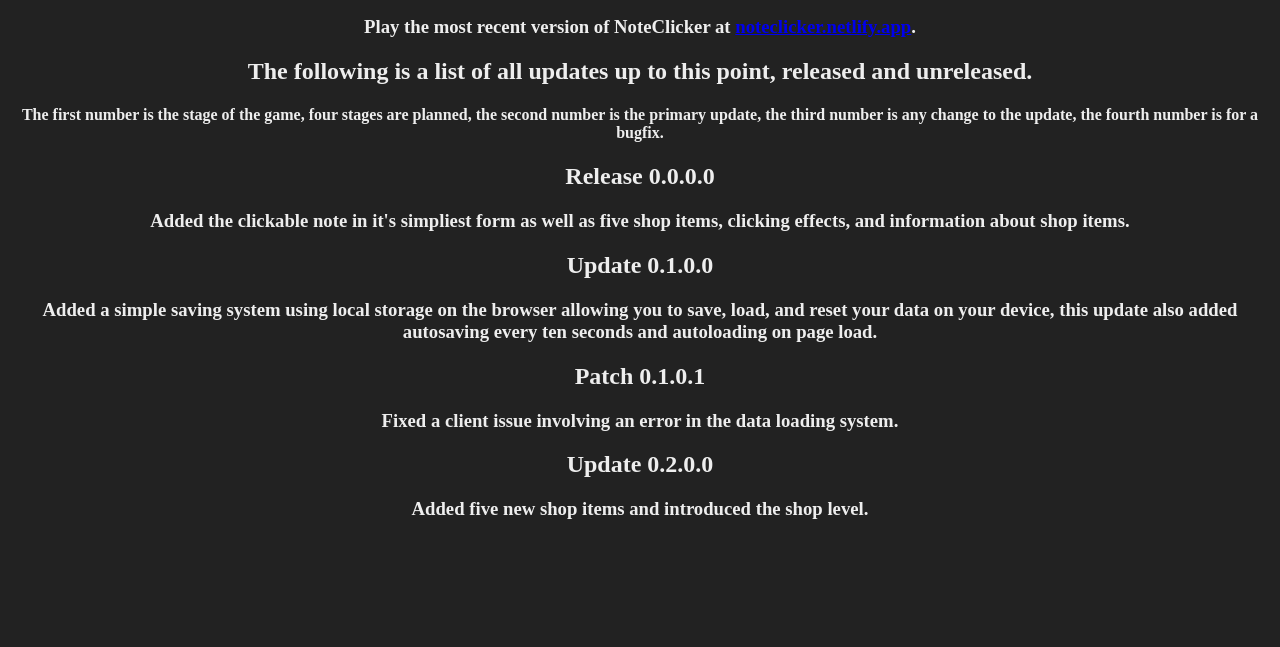
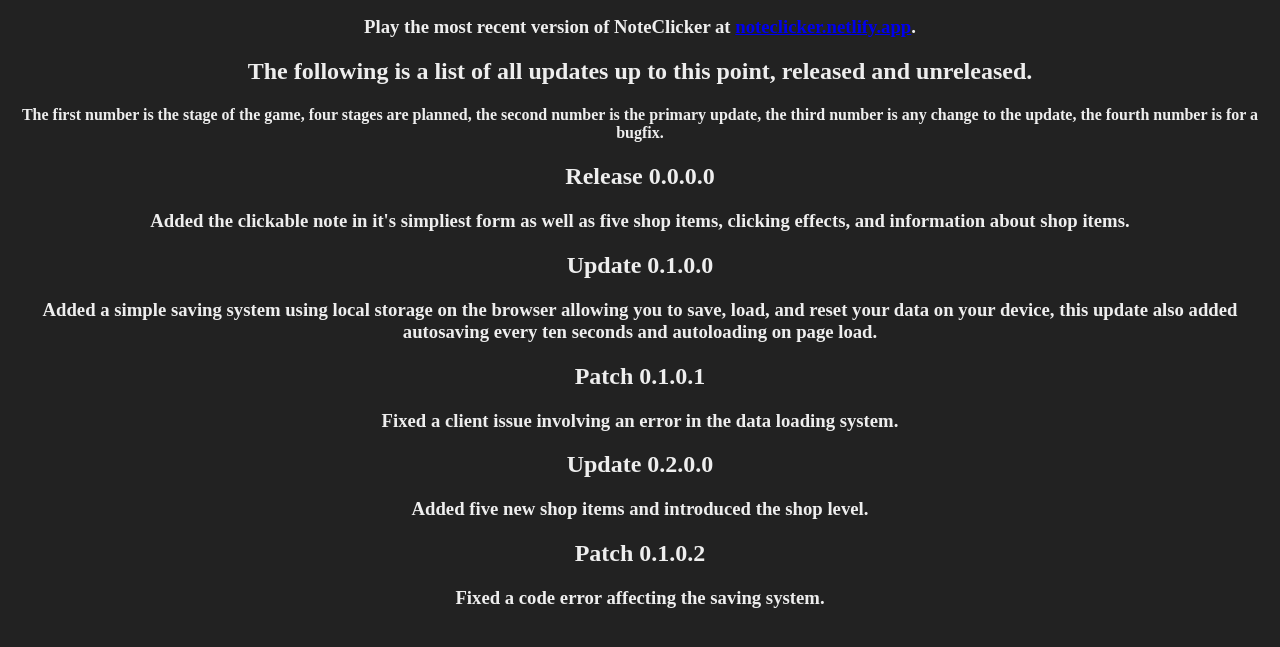
Before and after one commit to Hillo95/Note-Clicker-Docs, a plain HTML site: page index.html in a window 1280 px wide. Shown: the part 105-752 px from the top of the page. Drawn offline with Linux system fonts and the light colour scheme.

Commit message:
Update index.html

```diff
--- a/index.html
+++ b/index.html
@@ -26,6 +26,8 @@
   <h3 class="text">Fixed a client issue involving an error in the data loading system.</h3>
   <h2 class="text">Update 0.2.0.0</h2>
   <h3 class="text">Added five new shop items and introduced the shop level.</h3>
+  <h2 class="text">Patch 0.1.0.2</h2>
+  <h3 class="text">Fixed a code error affecting the saving system.</h3>
 </body>
 
 </html>
```
